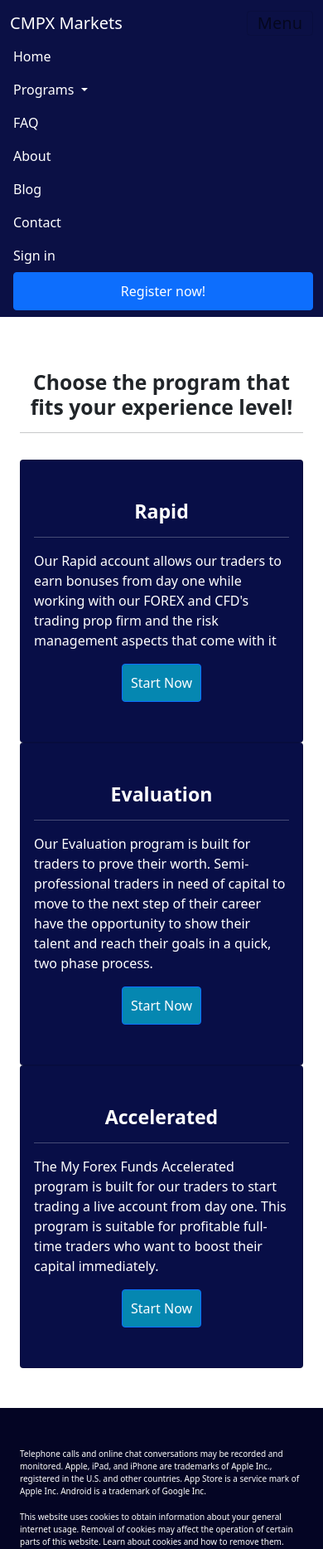
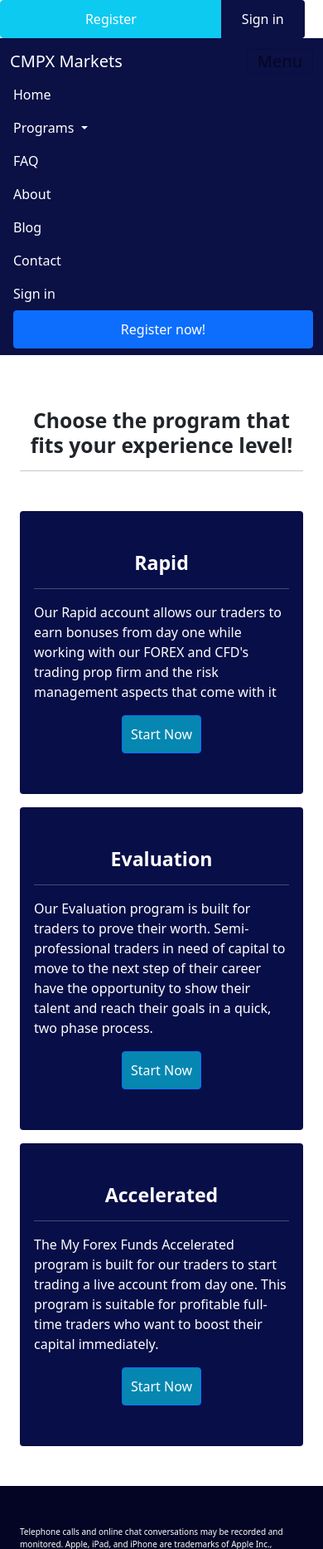
Before and after one commit to fritzjackhunt/cmpxmarkets, a Django app: page /programs in a window 390 px wide, after a click on "Menu". Shown: the top 1867 px of the page at 83% size. Run offline with Django 4.2, Linux system fonts and the light colour scheme; some libraries are stand-ins or nearby versions.

Commit message:
some mobile optimization

```diff
--- a/static/css/styles.css
+++ b/static/css/styles.css
@@ -1,4 +1,32 @@
+.navbar-light
+.navbar-nav
+.nav-link:focus,
+.navbar-light
+.navbar-nav
+.nav-link:hover {
+    color: white;
+}
+
+
+.px-7 {
+    padding-right: 6.37rem !important;
+    padding-left: 6.37rem !important;
+}
+
+.h-pic {
+    position: relative;
+    opacity: 3;
+}
+
+.h-small {
+    background-image: url('/static/pictures/backtop.jpg'), url('/static/pictures/backnew.webp');
+    background-position: right bottom, left top;
+    background-repeat: no-repeat, repeat;
+    padding: 15px;
+}
+
 header.masthead {
+    height: 500px;
     margin-bottom: 30px;
     background: no-repeat center center;
     /*background-color: #868e96;*/
--- a/templates/cmpx/base.html
+++ b/templates/cmpx/base.html
@@ -15,27 +15,34 @@
     </head>
     <body>
         <!--NAVBAR starts-->
+        <div class="btn-group text-white d-lg-none">
+            <a href="#" class="btn btn-info text-white px-7" type="button">Register</a>
+            <a href="#" class="btn text-white px-4" type="button" style="background-color: #0B1045;">Sign in</a>
+        </div>
         <nav class="navbar navbar-expand-lg navbar-light" style="background-color: #0B1045;" id="mainNav" >
         <div class="container">
             <a class="navbar-brand text-white" href="{% url 'homepage' %}">CMPX Markets</a>
             <button class="navbar-toggler" type="button" data-bs-toggle="collapse" data-bs-target="#navbarSupportedContent" aria-controls="navbarSupportedContent" aria-expanded="false" aria-label="Toggle navigation" >Menu
             </button>
-            <div class="collapse navbar-collapse" id="navbarSupportedContent">
+            <div class="collapse navbar-collapse justify-content-end" id="navbarSupportedContent">
                 <ul class="navbar-nav ms-1" style="color:white;">
                     <li class="nav-item">
                         <a class="nav-link" href="#">Home</a>
                     </li>
                     <li class="nav-item dropdown">
-                        <a class="nav-link dropdown-toggle" href="#" id="navbarDropdown" role="button" data-bs-toggle="dropdown" aria-expanded="false">
+                        <a class="nav-link dropdown-toggle" href="{% url 'programs' %}" id="navbarDropdown" role="button" data-bs-toggle="dropdown" aria-expanded="false">
                         Programs
                         </a>
 
-                        <ul class="dropdown-menu dropdown-menu-dark" aria-labelledby="navbarDropdown">
-
+                        <ul class="dropdown-menu" aria-labelledby="navbarDropdown">
+                            <li><a class="dropdown-item" href="#">Action</a></li>
+                            <li><a class="dropdown-item" href="#">Another action</a></li>
+                            <li><hr class="dropdown-divider"></li>
+                            <li><a class="dropdown-item" href="#">Something else here</a></li>
                         </ul>
                     </li>
                     <li class="nav-item">
-                        <a class="nav-link" href="#">FAQ</a>
+                        <a class="nav-link" href="{% url 'programs' %}">FAQ</a>
                     </li>
                     <li class="nav-item">
                         <a class="nav-link" href="#">About</a>
--- a/templates/cmpx/programs.html
+++ b/templates/cmpx/programs.html
@@ -14,7 +14,7 @@
             </div>
             <div class="container">
                 <div class="row">
-                    <div class="col-lg-4">
+                    <div class="col-lg-4 col-12 pt-3">
                         <div class="card h-100" style="background-color:#080E47 ;">
                             <div class="card-body text-white py-5">
                                 <h3 class="card-title text-center"><b>Rapid</b></h3>
@@ -26,8 +26,9 @@
                             </div>
                         </div>
                     </div>
-                    <div class="col-lg-4">
-                        <div class="card" style="background-color:#080E47 ;">
+
+                    <div class="col-lg-4 col-12 pt-3">
+                        <div class="card h-100" style="background-color:#080E47;">
                             <div class="card-body text-white py-5">
                                 <h3 class="card-title text-center"><b>Evaluation</b></h3>
                                 <hr>
@@ -38,7 +39,7 @@
                             </div>
                         </div>
                     </div>
-                    <div class="col-lg-4">
+                    <div class="col-lg-4 col-12 pt-3">
                         <div class="card h-100" style="background-color:#080E47 ;">
                             <div class="card-body text-white py-5">
                                 <h3 class="card-title text-center"><b>Accelerated</b></h3>
```
Also changed, not shown: other parts of static/css/styles.css (+22 -14 lines), cmpx/settings.py (+7 -7 lines), templates/cmpx/index.html (+40 -7 lines), static/pictures/backnew.png (added).
